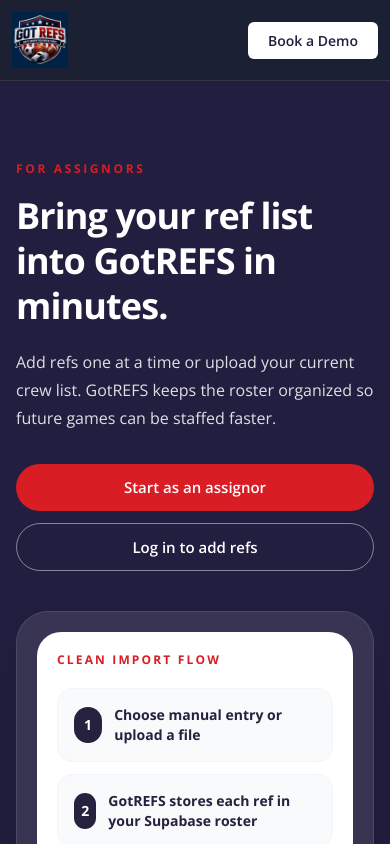
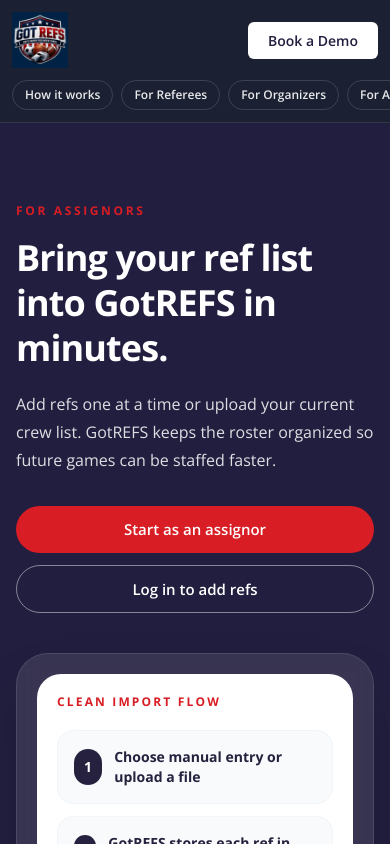
Before and after one commit to gotrefs/Gotrefs, a Next.js app in the folder web/: page /assignors in a window 390 px wide. Shown: the top 844 px of the page. Built offline with nearby package versions, Linux system fonts and the light colour scheme.

Commit message:
Fix marketing header nav links and add mobile menu
Co-authored-by: gotrefs <gotrefs@users.noreply.github.com>

```diff
--- a/web/src/app/(marketing)/page.tsx
+++ b/web/src/app/(marketing)/page.tsx
@@ -75,7 +75,6 @@ export default async function HomePage({
       <OrganizerBenefitsSection />
       <OrganizerProfileShowcaseSection />
 
-      <div id="features" className="scroll-mt-[4.25rem]" aria-hidden="true" />
       <ApartSection title={apart.title} items={apart.items} />
 
       {/* FAQ */}
--- a/web/src/components/marketing/ApartSection.tsx
+++ b/web/src/components/marketing/ApartSection.tsx
@@ -11,7 +11,10 @@ export function ApartSection({ title, items }: { title: string; items: ApartItem
   const displayTitle = normalizeBrandInText(title);
 
   return (
-    <section className="viewport-screen flex flex-col items-center justify-center border-t border-[var(--border)] bg-white px-4">
+    <section
+      id="features"
+      className="viewport-screen scroll-mt-[4.25rem] flex flex-col items-center justify-center border-t border-[var(--border)] bg-white px-4"
+    >
       <div className="mx-auto w-full max-w-6xl">
         <h2 className="text-center text-2xl font-bold tracking-wide text-[#1b2132] md:text-3xl">
           {displayTitle}
--- a/web/src/components/marketing/MarketingFaqSection.tsx
+++ b/web/src/components/marketing/MarketingFaqSection.tsx
@@ -135,7 +135,7 @@ export function MarketingFaqSection() {
   }
 
   return (
-    <section className="viewport-screen flex flex-col bg-white px-4 py-5 md:py-6" id="faq">
+    <section className="viewport-screen scroll-mt-[4.25rem] flex flex-col bg-white px-4 py-5 md:py-6" id="faq">
       <div className="mx-auto flex w-full max-w-4xl flex-col lg:h-full lg:min-h-0">
         <h2 className="shrink-0 text-center text-xl font-bold text-[#1b2132] md:text-2xl">
           {FAQ_PAGE_TITLE}
--- /dev/null
+++ b/web/src/components/marketing/MarketingHashScroll.tsx
@@ -0,0 +1,24 @@
+"use client";
+
+import { useEffect } from "react";
+import { usePathname } from "next/navigation";
+
+/** Scroll to hash target after navigating to the home page (e.g. /#faq from /policies). */
+export function MarketingHashScroll() {
+  const pathname = usePathname();
+
+  useEffect(() => {
+    if (pathname !== "/") return;
+
+    const hash = window.location.hash.replace(/^#/, "");
+    if (!hash) return;
+
+    const timer = window.setTimeout(() => {
+      document.getElementById(hash)?.scrollIntoView({ behavior: "smooth", block: "start" });
+    }, 50);
+
+    return () => window.clearTimeout(timer);
+  }, [pathname]);
+
+  return null;
+}
--- a/web/src/components/marketing/MarketingHeader.tsx
+++ b/web/src/components/marketing/MarketingHeader.tsx
@@ -1,31 +1,31 @@
 import Link from "next/link";
 import { BrandLogo } from "@/components/BrandLogo";
 import { DemoRequestButton } from "./DemoRequestButton";
+import { MarketingHashScroll } from "./MarketingHashScroll";
+import { MarketingNavLink } from "./MarketingNavLink";
+
+const NAV_LINKS = [
+  { href: "#features", label: "How it works" },
+  { href: "#ref-verification", label: "For Referees" },
+  { href: "#for-organizers", label: "For Organizers" },
+  { href: "/assignors", label: "For Assignors" },
+  { href: "/policies", label: "Policies" },
+  { href: "#faq", label: "FAQ" },
+] as const;
 
 export function MarketingHeader() {
   return (
-    <header className="sticky top-0 z-50 border-b border-white/10 bg-[#1b2132]">
+    <>
+      <MarketingHashScroll />
+      <header className="sticky top-0 z-50 border-b border-white/10 bg-[#1b2132]">
       <div className="mx-auto flex max-w-6xl items-center justify-between gap-2 px-3 py-3 sm:gap-4 sm:px-4 sm:py-4">
         <BrandLogo href="/" src="/gotrefs-logo-blue-background.png" imageClassName="h-14 w-auto sm:h-20" priority />
-        <nav className="hidden items-center gap-6 text-sm font-semibold text-white/90 md:flex">
-          <Link href="#features" className="hover:text-white">
-            How it works
-          </Link>
-          <Link href="#ref-verification" className="hover:text-white">
-            For Referees
-          </Link>
-          <Link href="#for-organizers" className="hover:text-white">
-            For Organizers
-          </Link>
-          <Link href="/assignors" className="hover:text-white">
-            For Assignors
-          </Link>
-          <Link href="/policies" className="hover:text-white">
-            Policies
-          </Link>
-          <Link href="#faq" className="hover:text-white">
-            FAQ
-          </Link>
+        <nav className="hidden items-center gap-6 text-sm font-semibold text-white/90 md:flex" aria-label="Main">
+          {NAV_LINKS.map((item) => (
+            <MarketingNavLink key={item.href} href={item.href} className="hover:text-white">
+              {item.label}
+            </MarketingNavLink>
+          ))}
         </nav>
         <div className="flex shrink-0 items-center gap-2 sm:gap-4">
           <Link href="/auth/login" className="hidden text-sm font-semibold text-white/90 hover:text-white sm:inline">
@@ -34,6 +34,27 @@ export function MarketingHeader() {
           <DemoRequestButton className="btn-demo-header" />
         </div>
       </div>
+      <nav
+        className="mx-auto flex max-w-6xl gap-2 overflow-x-auto px-3 pb-3 text-xs font-semibold text-white/90 md:hidden"
+        aria-label="Main mobile"
+      >
+        {NAV_LINKS.map((item) => (
+          <MarketingNavLink
+            key={item.href}
+            href={item.href}
+            className="shrink-0 rounded-full border border-white/15 px-3 py-1.5 hover:border-white/40 hover:text-white"
+          >
+            {item.label}
+          </MarketingNavLink>
+        ))}
+        <Link
+          href="/auth/login"
+          className="shrink-0 rounded-full border border-white/15 px-3 py-1.5 hover:border-white/40 hover:text-white"
+        >
+          Log in
+        </Link>
+      </nav>
     </header>
+    </>
   );
 }
--- /dev/null
+++ b/web/src/components/marketing/MarketingNavLink.tsx
@@ -0,0 +1,36 @@
+"use client";
+
+import Link from "next/link";
+import { usePathname } from "next/navigation";
+import type { ReactNode } from "react";
+
+type MarketingNavLinkProps = {
+  href: string;
+  children: ReactNode;
+  className?: string;
+};
+
+/** Home section anchors use /#id so they work from any page; smooth-scroll when already on /. */
+export function MarketingNavLink({ href, children, className }: MarketingNavLinkProps) {
+  const pathname = usePathname();
+  const isHomeAnchor = href.startsWith("#");
+  const targetId = isHomeAnchor ? href.slice(1) : null;
+  const linkHref = isHomeAnchor ? `/${href}` : href;
+
+  function handleClick(event: React.MouseEvent<HTMLAnchorElement>) {
+    if (!targetId || pathname !== "/") return;
+
+    const target = document.getElementById(targetId);
+    if (!target) return;
+
+    event.preventDefault();
+    target.scrollIntoView({ behavior: "smooth", block: "start" });
+    window.history.pushState(null, "", `#${targetId}`);
+  }
+
+  return (
+    <Link href={linkHref} className={className} onClick={handleClick} scroll={!isHomeAnchor}>
+      {children}
+    </Link>
+  );
+}
```
